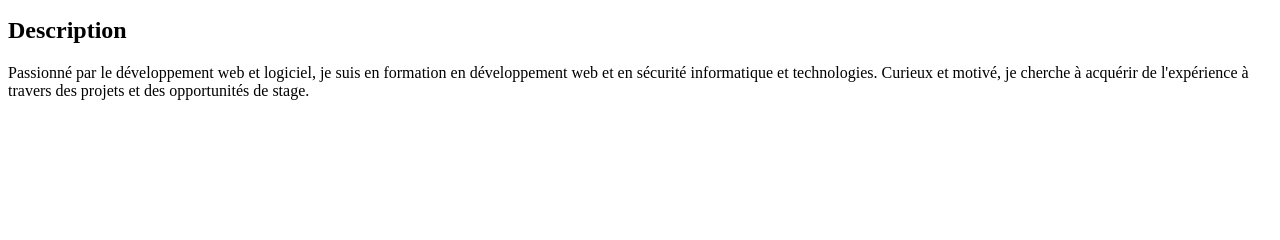
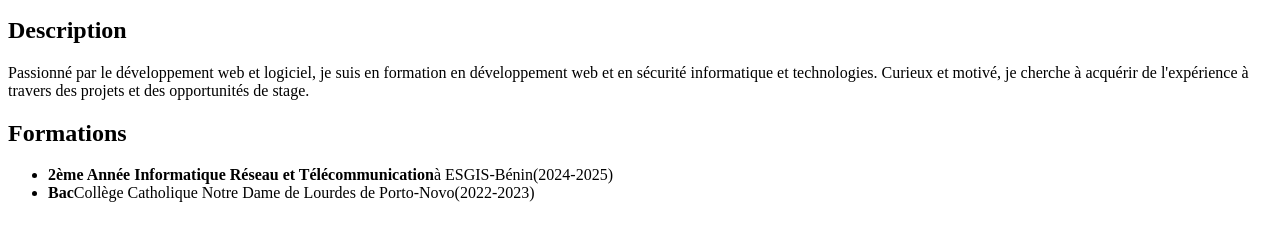
Before and after one commit to Feliciano-M02/mon-cv, a plain HTML site: page index.html in a window 1280 px wide. Shown: the part 88-328 px from the top of the page. Drawn offline with Linux system fonts and the light colour scheme.

Commit message:
mise en place de la section formation

```diff
--- a/index.html
+++ b/index.html
@@ -7,12 +7,17 @@
     <title>Mon-cv</title>
 </head>
 <body>
-        <header><h2>Titre</h2>
-            <p>Je suis Feliciano M. d'ALMEIDA, étudiant en informatique. </p>
-        </header>
-        <section>
+    <header><h2>Titre</h2>
+        <p>Je suis Feliciano M. d'ALMEIDA, étudiant en informatique. </p>
+    </header>
             <h2>Description</h2>
             <p>Passionné par le développement web et logiciel, je suis en formation en développement web et en sécurité informatique et technologies. Curieux et motivé, je cherche à acquérir de l'expérience à travers des projets et des opportunités de stage.</p>
-
+            <section id="Formation">
+                <h2>Formations</h2>
+                <ul>
+                    <li><strong>2ème Année Informatique Réseau et Télécommunication</strong>à ESGIS-Bénin(2024-2025)</li>
+                    <li><strong>Bac</strong>Collège Catholique Notre Dame de Lourdes de Porto-Novo(2022-2023)</li>
+                </ul>
+            </section>
     </body>
 </html>
```
